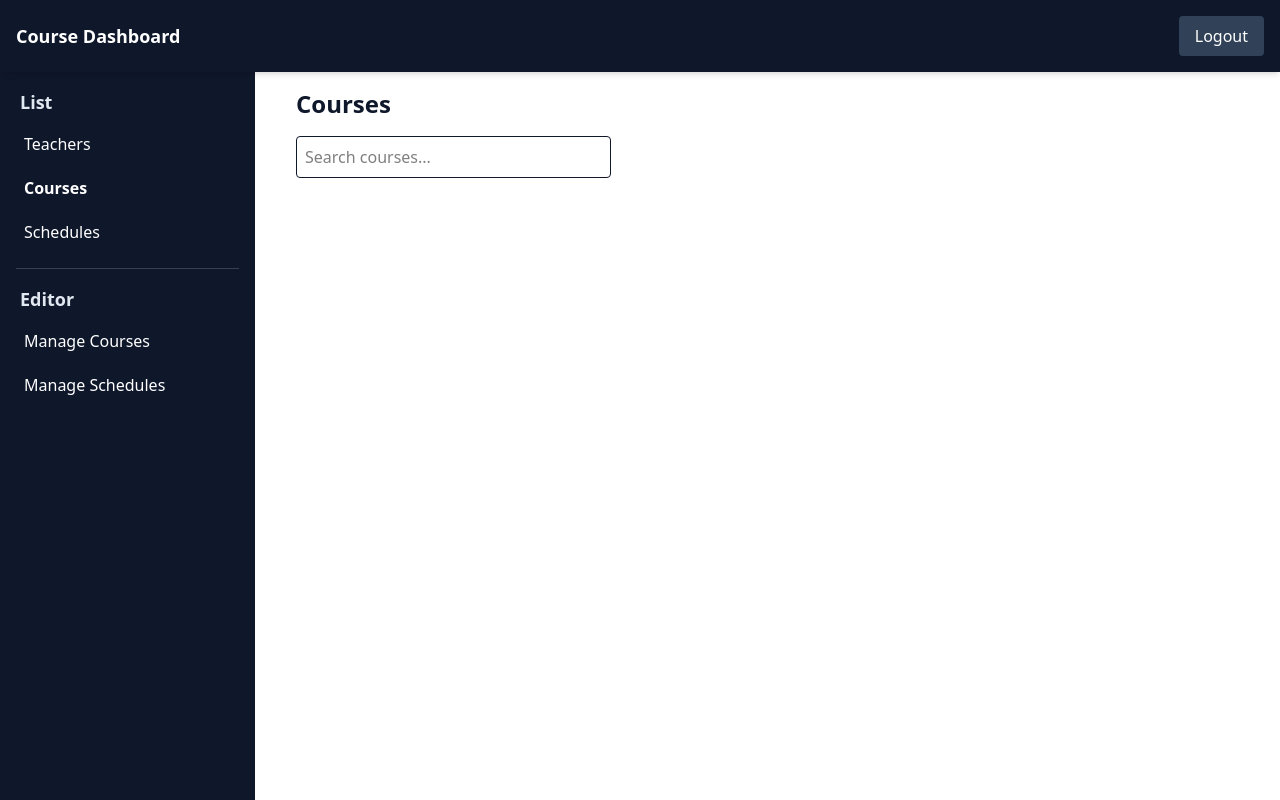
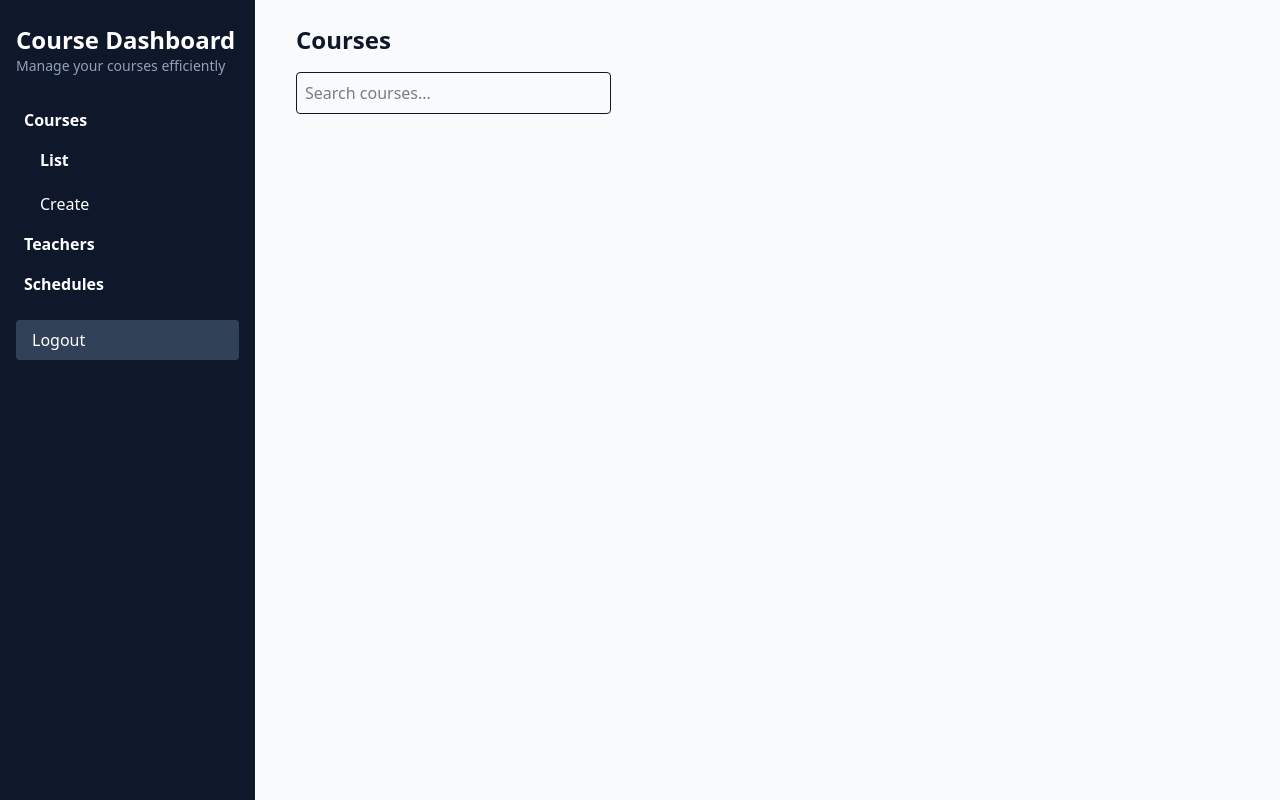
Before and after one commit to iqbalShafiq/course-dashboard, a Django app: page /courses/ in a window 1280 px wide. Run offline with Django 5.2, Linux system fonts and the light colour scheme; the visitor is signed in with stand-in values (Sample User, id 1); data that the repository does not hold is empty; style sheets or scripts are compiled from the project's sources; parts of the project's set-up code (start-up, migrations or seed data) failed here and were passed over.

Commit message:
Refactor dashboard layout to enhance navigation with collapsible sidebars and improved content organization

```diff
--- a/templates/dashboard_base.html
+++ b/templates/dashboard_base.html
@@ -1,72 +1,97 @@
 {% extends "base.html" %}
 {% block content %}
-<div class="flex flex-col h-screen">
-    <!-- Top Navigation Bar -->
-    <nav class="bg-slate-900 text-white p-4 fixed w-full z-10 shadow-md">
-        <div class="flex justify-between items-center">
-            <ul class="flex space-x-4">
-                <li class="font-bold text-lg">Course Dashboard</li>
-            </ul>
-            <button class="bg-slate-700 hover:bg-slate-600 transition-all text-white px-4 py-2 cursor-pointer rounded">
-                <a href="{% url 'logout' %}">
-                    Logout
-                </a>
-            </button>
-        </div>
-    </nav>
-
-    <div class="flex flex-1 pt-16">
+<div class="flex h-screen">
     <!-- Sidebar -->
     <aside class="w-64 bg-slate-900 text-white px-4 py-6 border-r overflow-y-auto">
+        <!-- Branding -->
+        <div class="mb-6">
+            <h1 class="text-2xl font-bold text-white">Course Dashboard</h1>
+            <p class="text-sm text-slate-400">Manage your courses efficiently</p>
+        </div>
+
+        <!-- Navigation -->
+        <div x-data="{
+            openCourse: {% if request.resolver_match.url_name == 'course-list' or request.resolver_match.url_name == 'create-courses' %}true{% else %}false{% endif %},
+            openTeacher: {% if request.resolver_match.url_name == 'teacher-list' %}true{% else %}false{% endif %},
+            openSchedule: {% if request.resolver_match.url_name == 'schedule-list' or request.resolver_match.url_name == 'manage-schedule' %}true{% else %}false{% endif %}
+        }">
+            <!-- Courses Dropdown -->
             <div>
-                <h2 class="text-lg px-1 text-slate-200 font-semibold mb-2">List</h2>
-                <ul class="space-y-1">
+                <button @click="openCourse = !openCourse"
+                    class="w-full text-left p-2 font-semibold hover:bg-slate-800 rounded">
+                    Courses
+                </button>
+                <ul x-show="openCourse" class="ml-4 space-y-1">
                     <li>
-                        <a href="{% url 'teacher-list' %}"
-                            class="block p-2 {% if request.resolver_match.url_name == 'teacher-list' %}font-bold{% else %}hover:font-bold{% endif %}">
-                            Teachers
+                        <a href="{% url 'course-list' %}"
+                            class="block p-2 {% if request.resolver_match.url_name == 'course-list' %}font-bold{% else %}hover:font-bold{% endif %}">
+                            List
                         </a>
                     </li>
                     <li>
-                        <a href="{% url 'course-list' %}"
-                            class="block p-2 {% if request.resolver_match.url_name == 'course-list' %}font-bold{% else %}hover:font-bold{% endif %}">
-                            Courses
-                        </a>
-                    </li>
-                    <li>
-                        <a href="{% url 'teacher-list' %}"
-                            class="block p-2 {% if request.resolver_match.url_name == 'schedule-list' %}font-bold{% else %}hover:font-bold{% endif %}">
-                            Schedules
+                        <a href="{% url 'create-courses' %}"
+                            class="block p-2 {% if request.resolver_match.url_name == 'create-courses' %}font-bold{% else %}hover:font-bold{% endif %}">
+                            Create
                         </a>
                     </li>
                 </ul>
             </div>
-            <hr class="my-4 border-gray-700">
+
+            <!-- Teachers Dropdown -->
             <div>
-                <h2 class="text-lg px-1 text-slate-200 font-semibold mb-2">Editor</h2>
-                <ul class="space-y-1">
+                <button @click="openTeacher = !openTeacher"
+                    class="w-full text-left p-2 font-semibold hover:bg-slate-800 rounded">
+                    Teachers
+                </button>
+                <ul x-show="openTeacher" class="ml-4 space-y-1">
                     <li>
                         <a href="{% url 'teacher-list' %}"
-                            class="block p-2 {% if request.resolver_match.url_name == 'manage-courses' %}font-bold{% else %}hover:font-bold{% endif %}">
-                            Manage Courses
-                        </a>
-                    </li>
-                    <li>
-                        <a href="{% url 'teacher-list' %}"
-                            class="block p-2 {% if request.resolver_match.url_name == 'manage-schedules' %}font-bold{% else %}hover:font-bold{% endif %}">
-                            Manage Schedules
+                            class="block p-2 {% if request.resolver_match.url_name == 'teacher-list' %}font-bold{% else %}hover:font-bold{% endif %}">
+                            List
                         </a>
                     </li>
                 </ul>
             </div>
+
+            <!-- Schedules Dropdown -->
+            <div>
+                <button @click="openSchedule = !openSchedule"
+                    class="w-full text-left p-2 font-semibold hover:bg-slate-800 rounded">
+                    Schedules
+                </button>
+                <ul x-show="openSchedule" class="ml-4 space-y-1">
+                    <li>
+                        <a href=""
+                            class="block p-2 {% if request.resolver_match.url_name == 'schedule-list' %}font-bold{% else %}hover:font-bold{% endif %}">
+                            List
+                        </a>
+                    </li>
+                    <li>
+                        <a href=""
+                            class="block p-2 {% if request.resolver_match.url_name == 'manage-schedules' %}font-bold{% else %}hover:font-bold{% endif %}">
+                            Manage
+                        </a>
+                    </li>
+                </ul>
+            </div>
+
+            <!-- Logout -->
+            <div class="mt-4">
+                <a href="{% url 'logout' %}"
+                    class="bg-slate-700 hover:bg-slate-600 text-white px-4 py-2 rounded w-full block text-left">
+                    Logout
+                </a>
+            </div>
+        </div>
     </aside>
 
     <!-- Main Content -->
-        <main class="flex-1 p-6 bg-white">
+    <main class="flex-1 p-6 bg-gray-50">
         {% block dashboard_content %}
         <!-- Extendable content goes here -->
         {% endblock dashboard_content %}
     </main>
 </div>
-</div>
+
+<script src="https://cdn.jsdelivr.net/gh/alpinejs/alpine@v2.x.x/dist/alpine.min.js" defer></script>
 {% endblock content %}
```
Lines whose indentation alone changed are shown as unchanged.
